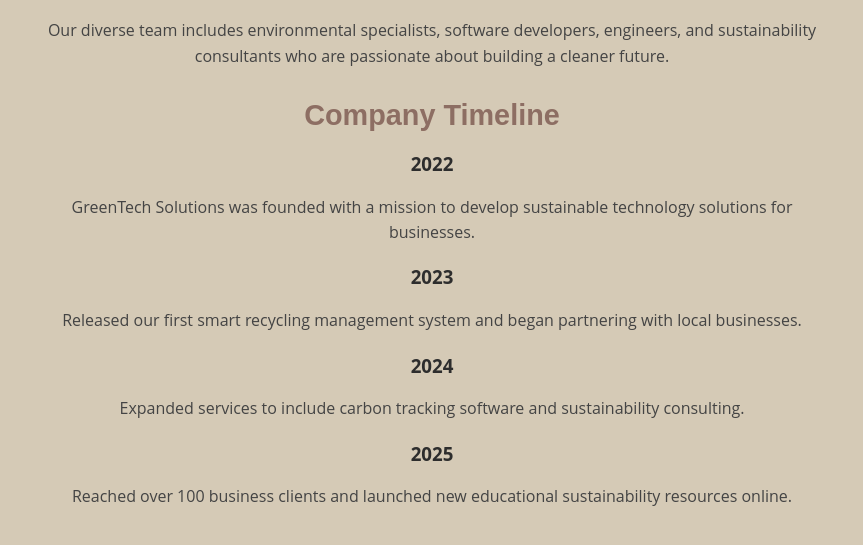
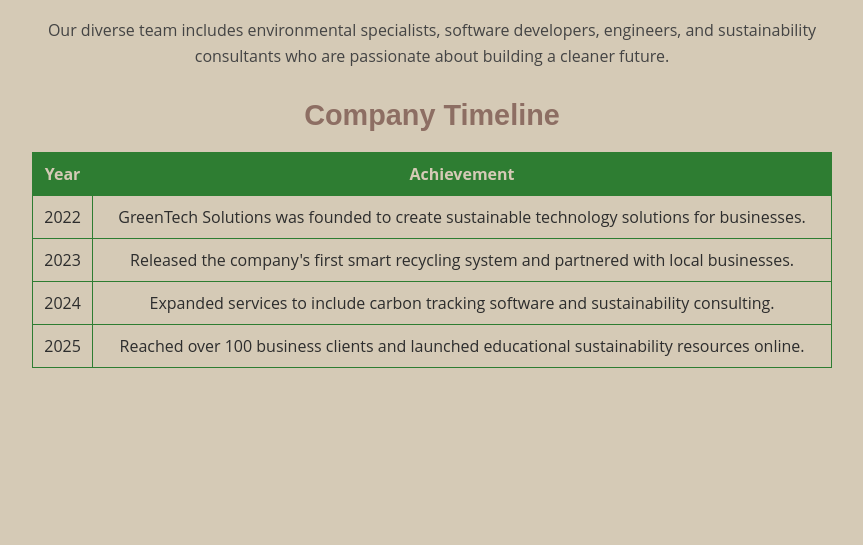
Before and after one commit to jpitcher478/jpitcher478-final-project, a plain HTML site: page html/aboutUs.html in a window 1280 px wide. Shown: the part 1098-1643 px from the top of the page, without its empty margins (208-1071 px from the left). After the commit the page ends 1526 px from the top, so only its background shows below. Drawn offline with Linux system fonts and the light colour scheme.

Commit message:
Updated About Us

```diff
--- a/css/styles.css
+++ b/css/styles.css
@@ -53,16 +53,16 @@
     width: 100%;
     border-collapse: collapse;
     margin: 20px 0;
-    background-color: #ffffff;
+    background-color: #d5cab6;
 }
 
 th {
     background-color: #2E7D32;
-    color: #ffffff;
+    color: #d5cab6;
 }
 
 th, td {
-    border: 1px solid #cccccc;
+    border: 1px solid #2E7D32;
     padding: 10px;
 }
 
--- a/html/aboutUs.html
+++ b/html/aboutUs.html
@@ -43,25 +43,46 @@
 
     <h2>Company Timeline</h2>
 
-    <div class="timeline">
+<table>
 
-        <h3>2022</h3>
-        <p>GreenTech Solutions was founded with a mission to develop
-        sustainable technology solutions for businesses.</p>
+    <tr>
+        <th>Year</th>
+        <th>Achievement</th>
+    </tr>
 
-        <h3>2023</h3>
-        <p>Released our first smart recycling management system and began
-        partnering with local businesses.</p>
+    <tr>
+        <td>2022</td>
+        <td>
+            GreenTech Solutions was founded to create sustainable
+            technology solutions for businesses.
+        </td>
+    </tr>
 
-        <h3>2024</h3>
-        <p>Expanded services to include carbon tracking software and
-        sustainability consulting.</p>
+    <tr>
+        <td>2023</td>
+        <td>
+            Released the company's first smart recycling system
+            and partnered with local businesses.
+        </td>
+    </tr>
 
-        <h3>2025</h3>
-        <p>Reached over 100 business clients and launched new educational
-        sustainability resources online.</p>
+    <tr>
+        <td>2024</td>
+        <td>
+            Expanded services to include carbon tracking software
+            and sustainability consulting.
+        </td>
+    </tr>
 
-        </div>
+    <tr>
+        <td>2025</td>
+        <td>
+            Reached over 100 business clients and launched
+            educational sustainability resources online.
+        </td>
+    </tr>
+
+</table>
 
 </main>
 
```
